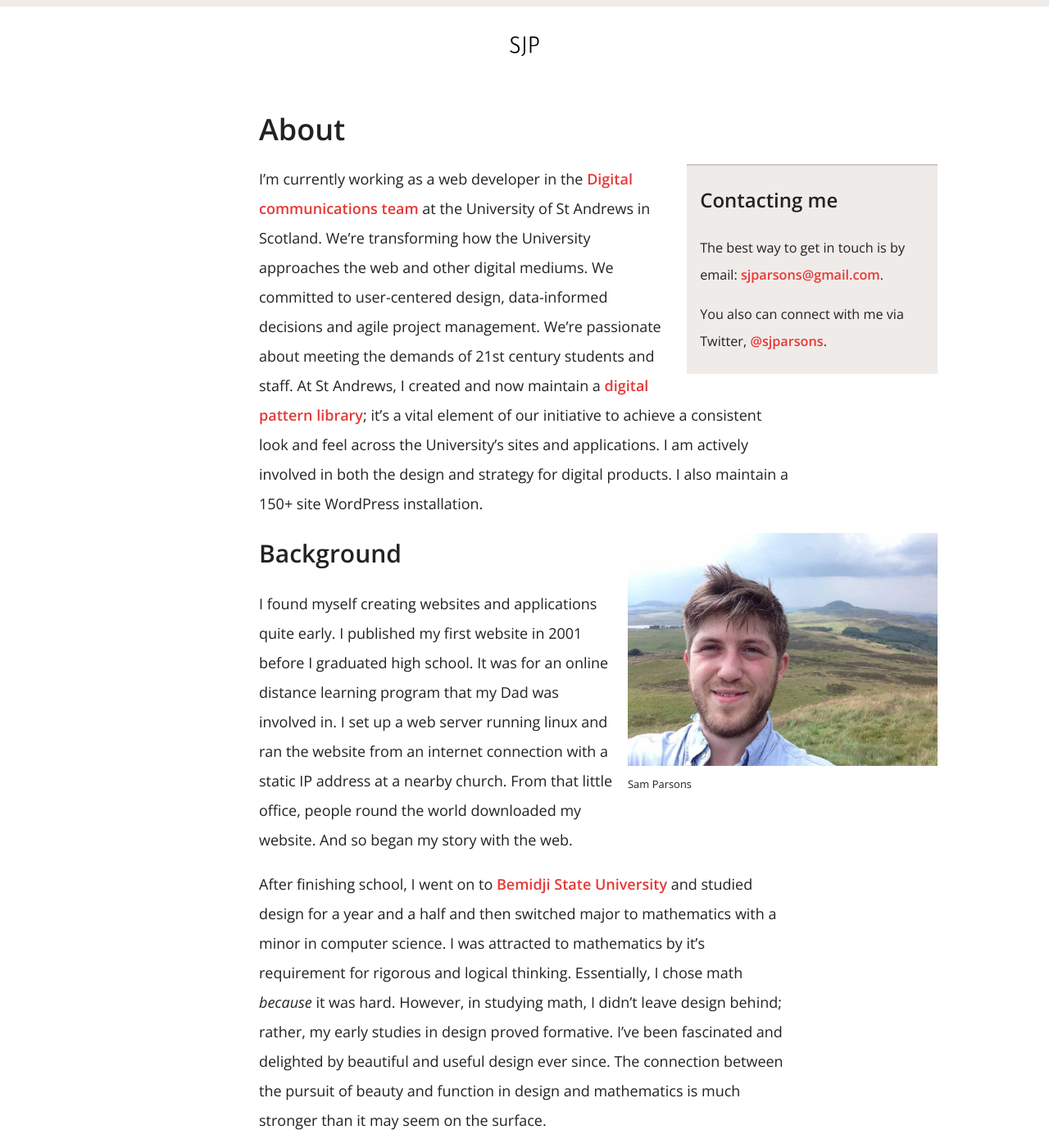
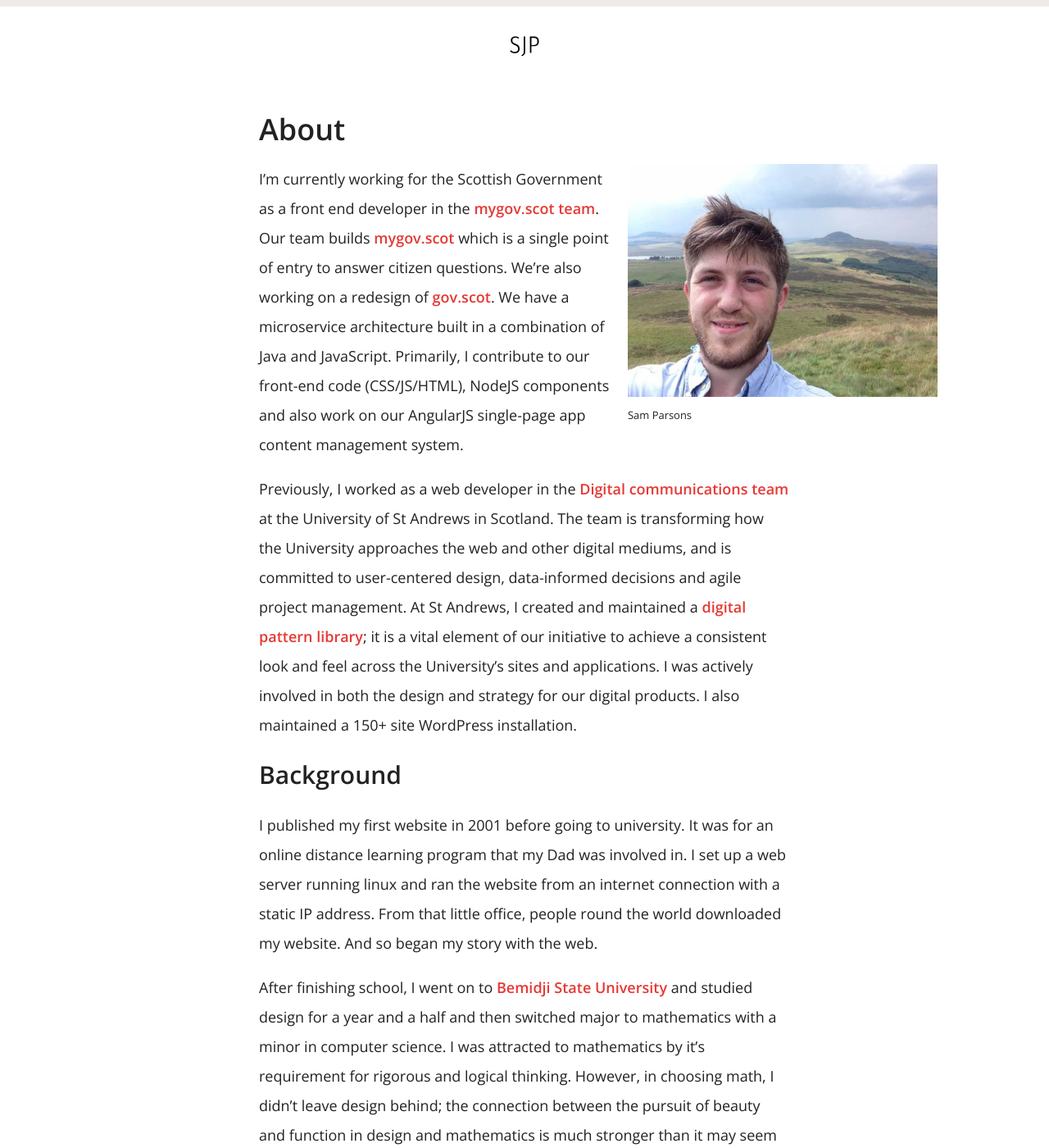
Before and after one commit to sjparsons/sjparsons.com, a Jekyll site: the page built from about.md, in a window 1280 px wide and 1400 px high. Shown: the whole window at 82% size. Built offline with Jekyll 4.4.1, drawn with Linux system fonts in a browser that asks for light colours; some of the changed text lies outside the part shown.

Commit message:
Update about page and about blurbs throughout site.

```diff
--- a/_config.yml
+++ b/_config.yml
@@ -2,7 +2,7 @@
 title: Sam Parsons
 tagline: digital craftstman
 email: sjparsons@gmail.com
-description: "A digital craftsman who designs and builds web sites and studies data science."
+description: "I'm a digital craftsman who designs and builds web sites and applications."
 baseurl: ""
 url: "http://sjparsons.com" # the base hostname & protocol for your site
 
--- a/about.md
+++ b/about.md
@@ -6,32 +6,29 @@ permalink: /about/
 ---
 
 <aside class="right-extend">
-    <div class="box">
-        <h3>Contacting me</h3>
-        <p>The best way to get in touch is by email: <a href="mailto:sjparsons@gmail.com">sjparsons@gmail.com</a>.</p>
-        <p>You also can connect with me via Twitter, <a href="http://twitter.com/sjparsons">@sjparsons</a>.</p>
-    </div>
-</aside>
-
-
-
-I’m currently working as a web developer in the [Digital communications team](http://digitalcommunications.wp.st-andrews.ac.uk/) at the University of St Andrews in Scotland. We’re transforming how the University approaches the web and other digital mediums. We committed to user-centered design, data-informed decisions and agile project management. We’re passionate about meeting the demands of 21st century students and staff. At St Andrews, I created and now maintain a [digital pattern library](http://digitalcommunications.wp.st-andrews.ac.uk/2015/06/16/an-introduction-to-the-digital-pattern-library/); it’s a vital element of our initiative to achieve a consistent look and feel across the University’s sites and applications. I am actively involved in both the design and strategy for digital products. I also maintain a 150+ site WordPress installation.
-
-
-<aside class="right-extend">
     <figure>
         <img src="{{ "/assets/images/sam.jpg" | prefix site.baseurl }}" alt="Sam Parsons in Scotland" style="width: 100%; ">
         <figcaption>Sam Parsons</figcaption>
     </figure>
 </aside>
 
+I'm currently working for the Scottish Government as a front end developer in the [mygov.scot team](http://inside.mygov.scot/). Our team builds [mygov.scot](https://www.mygov.scot) which is a
+single point of entry to answer citizen questions. We're also working on a
+redesign of [gov.scot](http://www.gov.scot). We have a microservice
+architecture built in a combination of Java and JavaScript. Primarily, I contribute to
+our front-end code (CSS/JS/HTML), NodeJS components and also work on our AngularJS single-page
+app content management system.
+
+Previously, I worked as a web developer in the [Digital communications team](http://digitalcommunications.wp.st-andrews.ac.uk/) at the University of St Andrews in Scotland. The team is transforming how the University approaches the web and other digital mediums, and is committed to user-centered design, data-informed decisions and agile project management. At St Andrews, I created and maintained a [digital pattern library](http://digitalcommunications.wp.st-andrews.ac.uk/2015/06/16/an-introduction-to-the-digital-pattern-library/); it is a vital element of our initiative to achieve a consistent look and feel across the University’s sites and applications. I was actively involved in both the design and strategy for our digital products. I also maintained a 150+ site WordPress installation.
+
+
 ## Background
 
-I found myself creating websites and applications quite early. I published my first website in 2001 before I graduated high school. It was for an online distance learning program that my Dad was involved in. I set up a web server running linux and ran the website from an internet connection with a static IP address at a nearby church. From that little office, people round the world downloaded my website. And so began my story with the web.
+I published my first website in 2001 before going to university. It was for an online distance learning program that my Dad was involved in. I set up a web server running linux and ran the website from an internet connection with a static IP address. From that little office, people round the world downloaded my website. And so began my story with the web.
 
-After finishing school, I went on to [Bemidji State University](http://www.bemidjistate.edu) and studied design for a year and a half and then switched major to mathematics with a minor in computer science. I was attracted to mathematics by it’s requirement for rigorous and logical thinking. Essentially, I chose math *because* it was hard. However, in studying math, I didn't leave design behind; rather, my early studies in design proved formative. I’ve been fascinated and delighted by beautiful and useful design ever since. The connection between the pursuit of beauty and function in design and mathematics is much stronger than it may seem on the surface.
+After finishing school, I went on to [Bemidji State University](http://www.bemidjistate.edu) and studied design for a year and a half and then switched major to mathematics with a minor in computer science. I was attracted to mathematics by it’s requirement for rigorous and logical thinking. However, in choosing math, I didn't leave design behind; the connection between the pursuit of beauty and function in design and mathematics is much stronger than it may seem on the surface.
 
-As a part of my undergraduate experience, I wrote a 20 page thesis on Reed-Solomon error codes. The field of coding theory goes all the way back to a computer scientist named [Claude Shannon](http://en.wikipedia.org/wiki/Claude_Shannon). Error codes are now ubiquitous; we use error codes every day to help ensure the integrity of information transmitted over noisy channels. A common example are CD’s which are encoded using Reed-Solomon codes so that even if they get a small scratch they can still be read by a CD player. The raw data the player reads is wrong in parts, but there’s a little of extra data added to help the player still get the original message.
+As a part of my undergraduate experience, I wrote a 20 page thesis on Reed-Solomon error codes. The field of coding theory goes all the way back to a computer scientist named [Claude Shannon](http://en.wikipedia.org/wiki/Claude_Shannon). Error codes are now ubiquitous; we use error codes every day to help ensure the integrity of information transmitted over noisy channels. A common example are CD’s which are encoded using Reed-Solomon codes so that even if they get a small scratch they can still be read by a CD player. The raw data the player reads may be wrong in parts, but there’s a little extra data added to help the player still get the original message.
 
 I went on to study advanced mathematics in Budapest as a part of the [Budapest Semesters in Mathematics](http://www.budapestsemesters.com/) program which was originally setup by a famous mathematician named Paul Erdös. Although I love abstract thought, I found that I am most energised when I can combine deep conceptual thinking with pragmatic problem-solving. This led me back to considering more applied areas of mathematics.
 
@@ -39,14 +36,6 @@ All through my undergraduate degree I worked as a student for the Bemidji State
 
 Working at the University was engaging. Our team was small: two developers, myself included. We were responsible for creating and maintaining all websites for the University, building web applications, and maintaining application configuration for the web servers. My role was both wide and deep. I continued to hone and develop my HTML, CSS, and JavaScript skills while also picking up skills building numerous web applications and web services. I drove the initiative to build a new responsive homepage for the University. I also liaised with people across the entire institution, building relationships that were crucial to my personal development and the success of my work. Problem-solving and brainstorming became my everyday tools.
 
-During my time at the University I also had several opportunities to teach 3000 level (Junior/3rd year) classes on web programming in the Computer Science program – classes that had not been available when I was a student, but for which I had developed significant experience on the job. Teaching a University class while working full-time is a challenging experience, but certainly rewarding. As they say, teaching is one of the best teachers, and the experience clarified my understanding of the technologies I use and has improved my craft.
+During my time at the University I also had several opportunities to teach *Introduction to Web Programming* and *Advanced Web Programming* in the Computer Science program -- 3rd year, 3000-level classes.
 
-In 2014, I began work at the University of St Andrews in Scotland as a web developer. Being originally from Scotland, I was interested in living here again with my family and the job at the St Andrews was a perfect fit.
-
-As a part of the Digital communications team I have been able to apply my significant experience in web development to help lead the technical aspects of the digital transformation we’re engaged in. I have created a digital pattern library now in use on the new University homepage. The work has involved liaising with web site and application developers across the University to understand and meet design needs of their applications. The work includes a blend of technical expertise, design and people skills. I have also grown in agile project management methodologies, receiving training in both project management and business analysis.
-
-At the same time as beginning to work at St Andrews, I also began a masters program part-time at the University in [statistics and data mining](http://www.creem.st-and.ac.uk/datamining/). The masters program gives a grounding in statistics and the technical skills to use data to find information. I am fascinated by exploring the intersection of design, programming and data science; it’s a field rich with possibilities.
-
-—
-
-Thanks for reading; follow me on Twitter <a href="http://twitter.com/sjparsons">@sjparsons</a>, or drop me a note via email: <a href="mailto:sjparsons@gmail.com">sjparsons@gmail.com</a>.
+In 2014, I began work at the University of St Andrews in Scotland as a web developer. As a part of the Digital communications team I have been able to apply my significant experience in web development to help lead the technical aspects of the digital transformation we’re engaged in. My work involved liaising with web site and application developers across the University to understand and meet design needs of their applications. The work included a blend of technical expertise, design and people skills. I acquired agile project management methodologies and received training in both project management and business analysis.
--- a/index.html
+++ b/index.html
@@ -8,7 +8,9 @@ logo: large
 
     <div class="profile">
 
-        <div class="profile__blurb">Hi, my name is Sam. I’m a <a href="{{site.baseurl}}/about/">digital craftsman</a> who designs and builds web sites and studies data science.</div>
+        <div class="profile__blurb">Hi, my name is Sam. I’m a
+          <a href="{{site.baseurl}}/about/">digital craftsman</a> who designs
+          and builds web sites and applications.</div>
 
     </div><!-- .profile //-->
 
```
